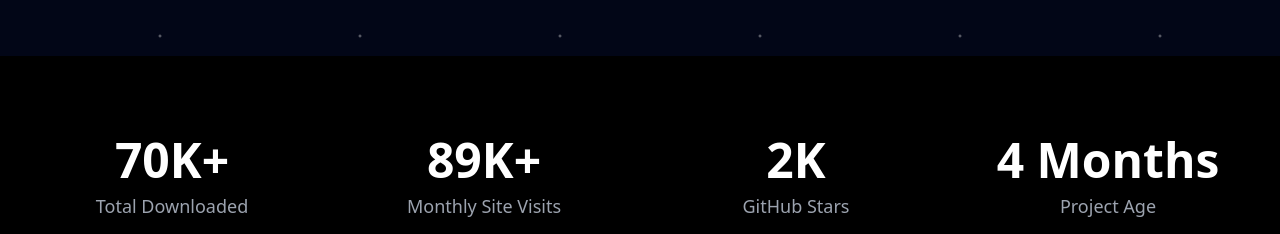
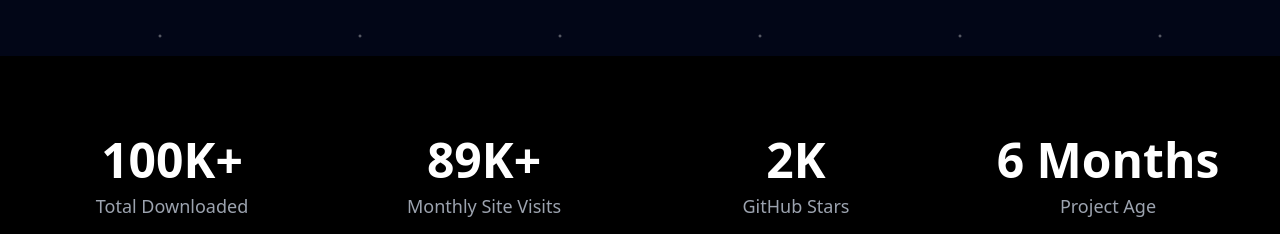
Before and after one commit to operacle/checkcle-website, a React (Vite) app: page / in a window 1280 px wide. Shown: the part 6970-7204 px from the top of the page. Built offline with nearby package versions, Linux system fonts and the light colour scheme; no server answers.

Commit message:
Update stats

```diff
--- a/src/components/Stats.tsx
+++ b/src/components/Stats.tsx
@@ -4,7 +4,7 @@
 const Stats = () => {
   const stats = [
     {
-      number: '70K+',
+      number: '100K+',
       label: 'Total Downloaded',
     },
     {
@@ -16,7 +16,7 @@
       label: 'GitHub Stars',
     },
     {
-      number: '4 Months',
+      number: '6 Months',
       label: 'Project Age',
     },
   ];
```
